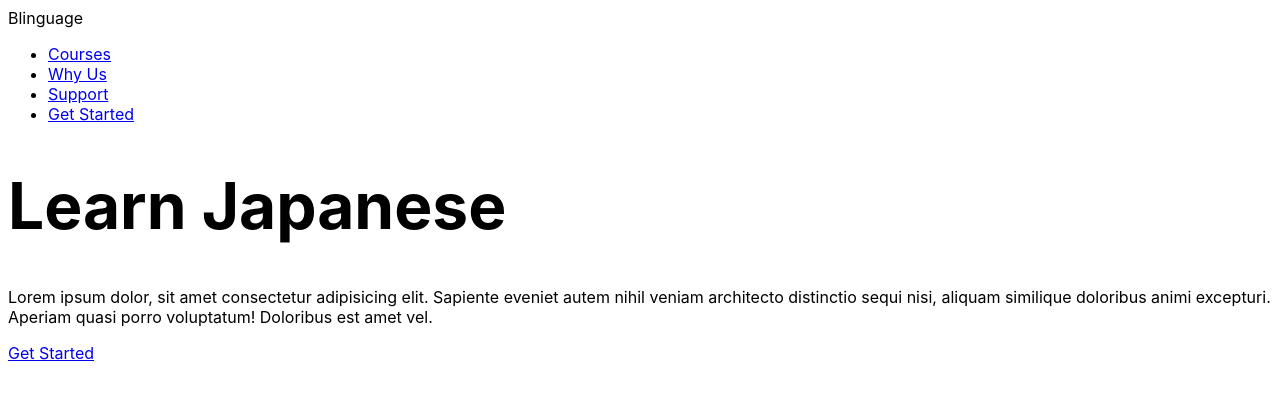
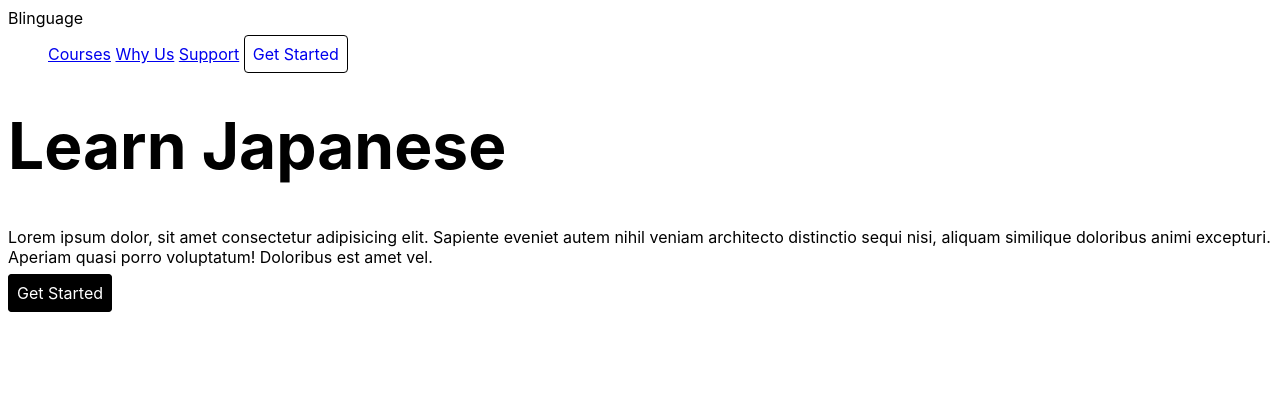
Before and after one commit to aaroncosmith/Week-3-DigitalCrafts, a website: page wholeClassWorkTogether.html in a window 1280 px wide. Drawn offline with Linux system fonts and the light colour scheme.

Commit message:
finished class assignment together

```diff
--- a/style.css
+++ b/style.css
@@ -12,6 +12,26 @@ html {
 body {
     font-family: -apple-system, BlinkMacSystemFont, 'Segoe UI', Roboto, Oxygen, Ubuntu, Cantarell, 'Open Sans', 'Helvetica Neue', sans-serif;
 }
+
 h1 {
     font-size: 4rem;
 }
+
+.navlist li {
+    display: inline-block;
+
+
+}
+
+.button {
+    border: solid 1px #000000;
+    border-radius: 4px;
+    padding: 8px;
+    text-decoration: none;
+    line-height: 1;
+}
+
+.button.solid {
+    background-color: #000000;
+    color: #ffffff
+}
--- a/wholeClassWorkTogether.html
+++ b/wholeClassWorkTogether.html
@@ -9,7 +9,7 @@
         <header>
             <div class="img">Blinguage</div>
             <nav>
-                <ul>
+                <ul class="navlist">
                     <li><a href="#">Courses</a></li>
                     <li><a href="#">Why Us</a></li>
                     <li><a href="#">Support</a></li>
```
